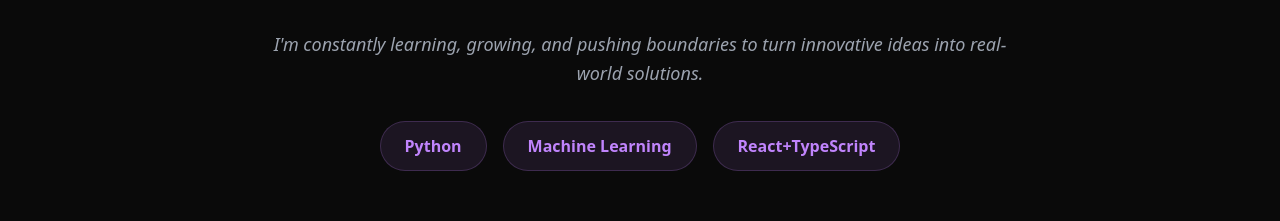
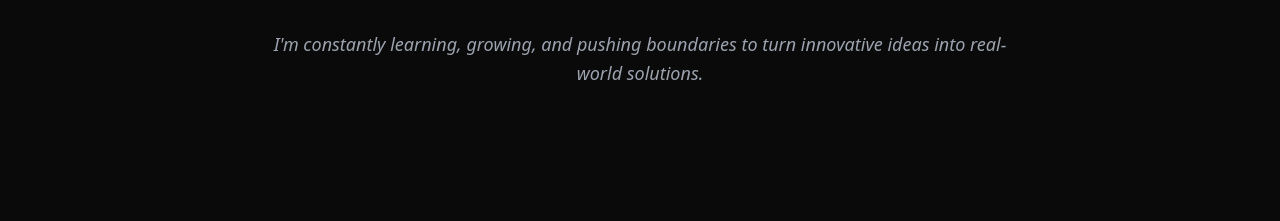
Before and after one commit to karan5719/Portfolio, a React (Vite) app: page / in a window 1280 px wide. Shown: the part 1864-2085 px from the top of the page. Built offline with nearby package versions, Linux system fonts and the light colour scheme.

Commit message:
Update resume path and add new resume file

```diff
--- a/src/components/About.tsx
+++ b/src/components/About.tsx
@@ -80,18 +80,6 @@ export default function About() {
                 I'm constantly learning, growing, and pushing boundaries to turn innovative ideas into real-world solutions.
               </p>
             </div>
-
-            <div className="flex flex-wrap justify-center gap-4 mt-8">
-              <div className="bg-purple-400/10 border border-purple-400/20 px-6 py-3 rounded-full hover:border-purple-400/50 transition-colors duration-300">
-                <span className="text-purple-400 font-semibold">Python</span>
-              </div>
-              <div className="bg-purple-400/10 border border-purple-400/20 px-6 py-3 rounded-full hover:border-purple-400/50 transition-colors duration-300">
-                <span className="text-purple-400 font-semibold">Machine Learning</span>
-              </div>
-              <div className="bg-purple-400/10 border border-purple-400/20 px-6 py-3 rounded-full hover:border-purple-400/50 transition-colors duration-300">
-                <span className="text-purple-400 font-semibold">React+TypeScript</span>
-              </div>
-            </div>
           </motion.div>
         </div>
       </div>
--- a/src/components/Hero.tsx
+++ b/src/components/Hero.tsx
@@ -10,7 +10,7 @@ interface HeroProps {
 export default function Hero({ scrollToSection }: HeroProps) {
   const handleDownloadResume = () => {
     const link = document.createElement('a')
-    link.href = '/resumehimanshu_.pdf'
+    link.href = '/HIMANSHURESUME.pdf'
     link.download = 'Himanshu_Kumar_Resume.pdf'
     document.body.appendChild(link)
     link.click()
```
Also changed, not shown: 2 other files (tests, documents, lock files or other folders).
